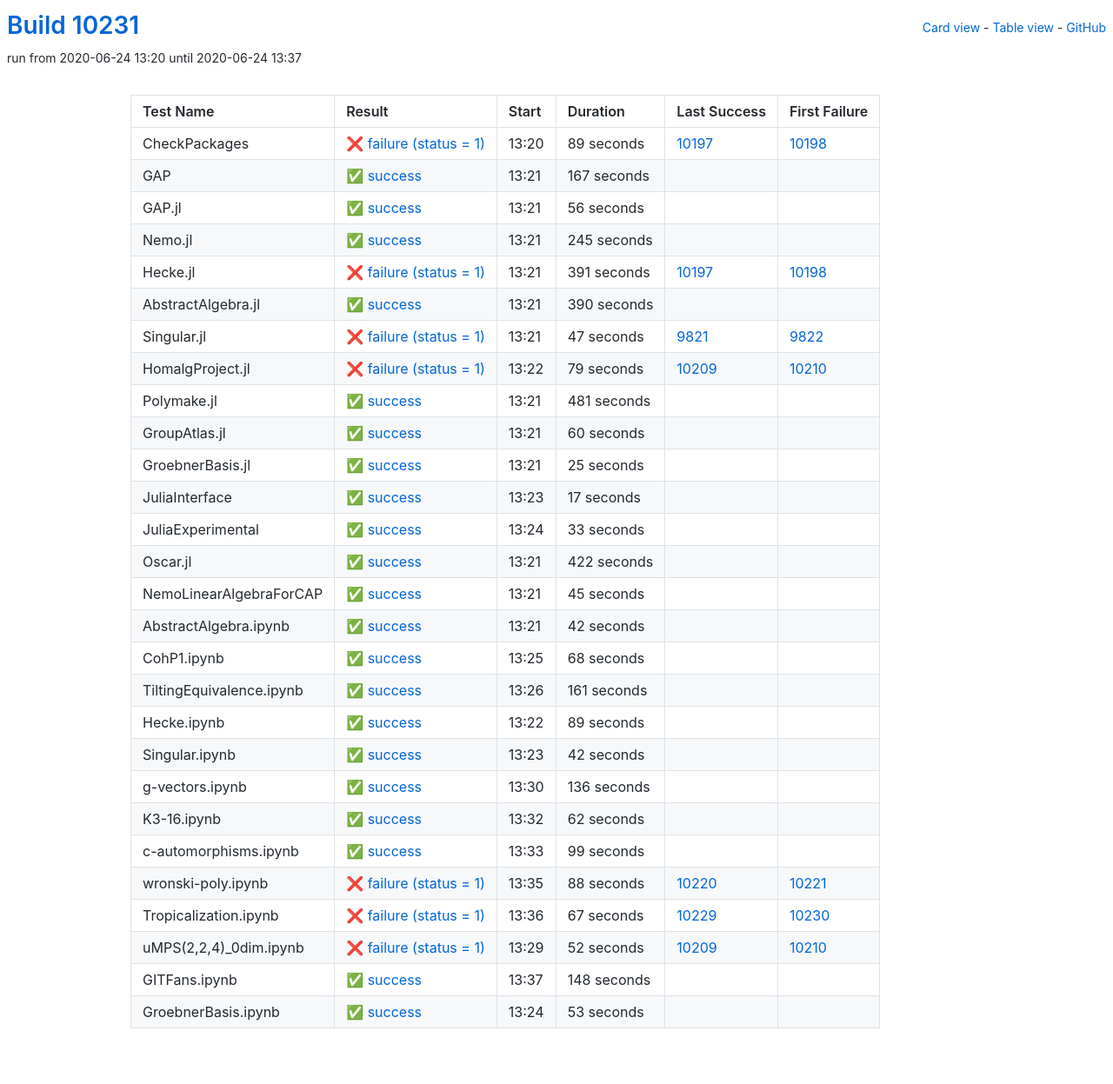
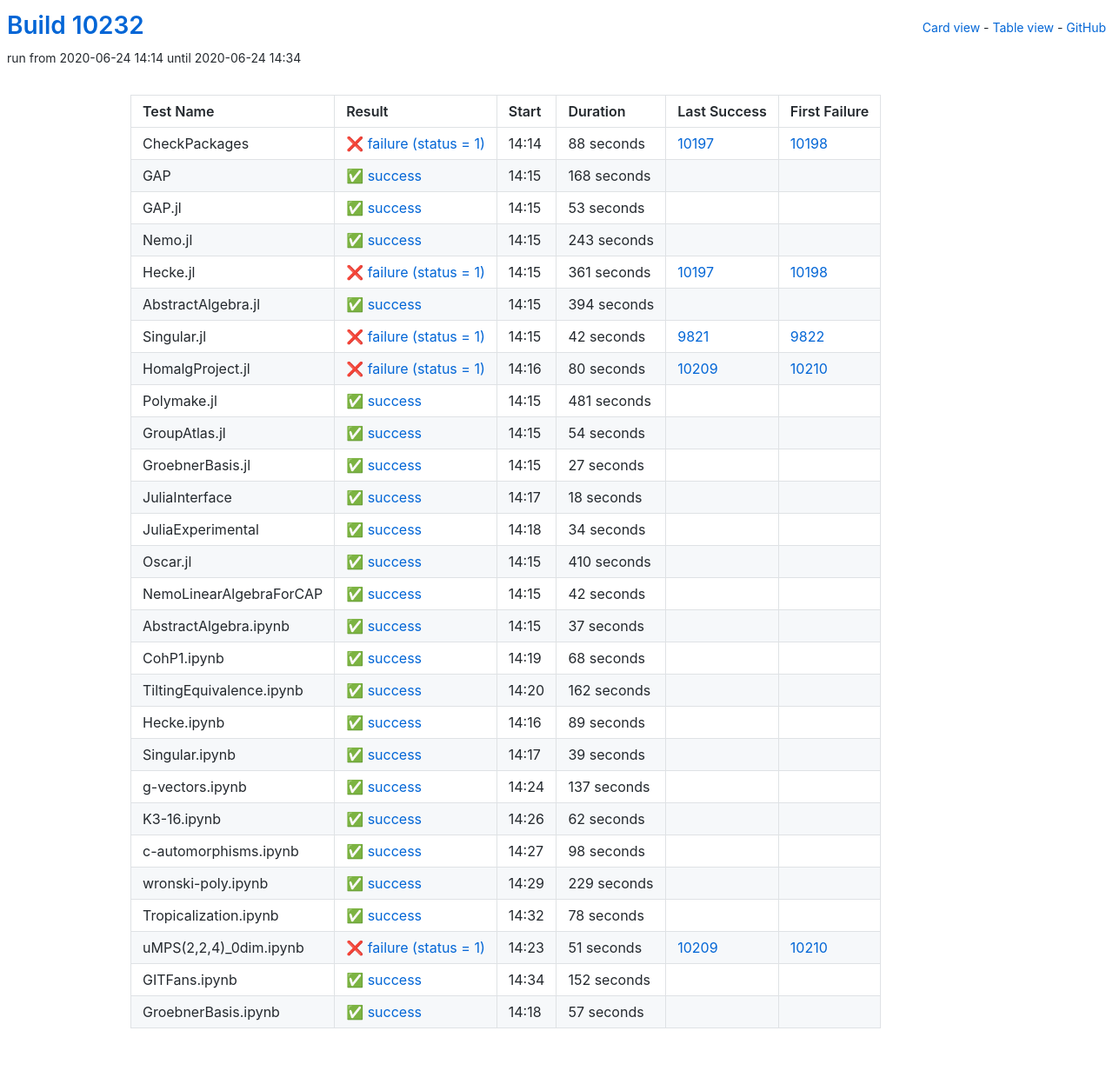
Before and after one commit to oscar-system/oscar-ci-status, a Jekyll site: the page built from table.html, in a window 1280 px wide. Shown: the whole page at 87% size. Built offline with Jekyll 4.4.1, drawn with Linux system fonts in a browser that asks for light colours.

Commit message:
Build #10232

```diff
--- a/_data/ci.yml
+++ b/_data/ci.yml
@@ -1,6 +1,6 @@
 ---
-build: 10231
-build_url: https://oscarci.mathematik.uni-kl.de/job/oscar/10231/
+build: 10232
+build_url: https://oscarci.mathematik.uni-kl.de/job/oscar/10232/
 job: oscar
 organization: oscar-system
 repo: oscar-ci-status
@@ -8,104 +8,104 @@ repourl: https://github.com/oscar-system/oscar-ci-status
 tests:
 - name: CheckPackages
   id: checkpackages
-  log: https://oscarci.mathematik.uni-kl.de/job/oscar/10231/artifact/logs/build-10231/CheckPackages.log
-  start: 2020-06-24 13:20
+  log: https://oscarci.mathematik.uni-kl.de/job/oscar/10232/artifact/logs/build-10232/CheckPackages.log
+  start: 2020-06-24 14:14
   success: false
   exitcode: 1
   status: failure
-  duration: 89
+  duration: 88
   last_success: 10197
   last_success_url: https://oscarci.mathematik.uni-kl.de/job/oscar/10197/
   first_failure: 10198
   first_failure_url: https://oscarci.mathematik.uni-kl.de/job/oscar/10198/
 - name: GAP
   id: gap
-  log: https://oscarci.mathematik.uni-kl.de/job/oscar/10231/artifact/logs/build-10231/GAP.log
-  start: 2020-06-24 13:21
+  log: https://oscarci.mathematik.uni-kl.de/job/oscar/10232/artifact/logs/build-10232/GAP.log
+  start: 2020-06-24 14:15
   success: true
   exitcode: 0
   status: success
-  duration: 167
+  duration: 168
   last_success: false
   last_success_url:
   first_failure: false
   first_failure_url:
 - name: GAP.jl
   id: gap-jl
-  log: https://oscarci.mathematik.uni-kl.de/job/oscar/10231/artifact/logs/build-10231/GAP.jl.log
-  start: 2020-06-24 13:21
+  log: https://oscarci.mathematik.uni-kl.de/job/oscar/10232/artifact/logs/build-10232/GAP.jl.log
+  start: 2020-06-24 14:15
   success: true
   exitcode: 0
   status: success
-  duration: 56
+  duration: 53
   last_success: false
   last_success_url:
   first_failure: false
   first_failure_url:
 - name: Nemo.jl
   id: nemo-jl
-  log: https://oscarci.mathematik.uni-kl.de/job/oscar/10231/artifact/logs/build-10231/Nemo.jl.log
-  start: 2020-06-24 13:21
+  log: https://oscarci.mathematik.uni-kl.de/job/oscar/10232/artifact/logs/build-10232/Nemo.jl.log
+  start: 2020-06-24 14:15
   success: true
   exitcode: 0
   status: success
-  duration: 245
+  duration: 243
   last_success: false
   last_success_url:
   first_failure: false
   first_failure_url:
 - name: Hecke.jl
   id: hecke-jl
-  log: https://oscarci.mathematik.uni-kl.de/job/oscar/10231/artifact/logs/build-10231/Hecke.jl.log
-  start: 2020-06-24 13:21
+  log: https://oscarci.mathematik.uni-kl.de/job/oscar/10232/artifact/logs/build-10232/Hecke.jl.log
+  start: 2020-06-24 14:15
   success: false
   exitcode: 1
   status: failure
-  duration: 391
+  duration: 361
   last_success: 10197
   last_success_url: https://oscarci.mathematik.uni-kl.de/job/oscar/10197/
   first_failure: 10198
   first_failure_url: https://oscarci.mathematik.uni-kl.de/job/oscar/10198/
 - name: AbstractAlgebra.jl
   id: abstractalgebra-jl
-  log: https://oscarci.mathematik.uni-kl.de/job/oscar/10231/artifact/logs/build-10231/AbstractAlgebra.jl.log
-  start: 2020-06-24 13:21
+  log: https://oscarci.mathematik.uni-kl.de/job/oscar/10232/artifact/logs/build-10232/AbstractAlgebra.jl.log
+  start: 2020-06-24 14:15
   success: true
   exitcode: 0
   status: success
-  duration: 390
+  duration: 394
   last_success: false
   last_success_url:
   first_failure: false
   first_failure_url:
 - name: Singular.jl
   id: singular-jl
-  log: https://oscarci.mathematik.uni-kl.de/job/oscar/10231/artifact/logs/build-10231/Singular.jl.log
-  start: 2020-06-24 13:21
+  log: https://oscarci.mathematik.uni-kl.de/job/oscar/10232/artifact/logs/build-10232/Singular.jl.log
+  start: 2020-06-24 14:15
   success: false
   exitcode: 1
   status: failure
-  duration: 47
+  duration: 42
   last_success: 9821
   last_success_url: https://oscarci.mathematik.uni-kl.de/job/oscar/9821/
   first_failure: 9822
   first_failure_url: https://oscarci.mathematik.uni-kl.de/job/oscar/9822/
 - name: HomalgProject.jl
   id: homalgproject-jl
-  log: https://oscarci.mathematik.uni-kl.de/job/oscar/10231/artifact/logs/build-10231/HomalgProject.jl.log
-  start: 2020-06-24 13:22
+  log: https://oscarci.mathematik.uni-kl.de/job/oscar/10232/artifact/logs/build-10232/HomalgProject.jl.log
+  start: 2020-06-24 14:16
   success: false
   exitcode: 1
   status: failure
-  duration: 79
+  duration: 80
   last_success: 10209
   last_success_url: https://oscarci.mathematik.uni-kl.de/job/oscar/10209/
   first_failure: 10210
   first_failure_url: https://oscarci.mathematik.uni-kl.de/job/oscar/10210/
 - name: Polymake.jl
   id: polymake-jl
-  log: https://oscarci.mathematik.uni-kl.de/job/oscar/10231/artifact/logs/build-10231/Polymake.jl.log
-  start: 2020-06-24 13:21
+  log: https://oscarci.mathematik.uni-kl.de/job/oscar/10232/artifact/logs/build-10232/Polymake.jl.log
+  start: 2020-06-24 14:15
   success: true
   exitcode: 0
   status: success
@@ -116,80 +116,68 @@ tests:
   first_failure_url:
 - name: GroupAtlas.jl
   id: groupatlas-jl
-  log: https://oscarci.mathematik.uni-kl.de/job/oscar/10231/artifact/logs/build-10231/GroupAtlas.jl.log
-  start: 2020-06-24 13:21
+  log: https://oscarci.mathematik.uni-kl.de/job/oscar/10232/artifact/logs/build-10232/GroupAtlas.jl.log
+  start: 2020-06-24 14:15
   success: true
   exitcode: 0
   status: success
-  duration: 60
+  duration: 54
   last_success: false
   last_success_url:
   first_failure: false
   first_failure_url:
 - name: GroebnerBasis.jl
   id: groebnerbasis-jl
-  log: https://oscarci.mathematik.uni-kl.de/job/oscar/10231/artifact/logs/build-10231/GroebnerBasis.jl.log
-  start: 2020-06-24 13:21
+  log: https://oscarci.mathematik.uni-kl.de/job/oscar/10232/artifact/logs/build-10232/GroebnerBasis.jl.log
+  start: 2020-06-24 14:15
   success: true
   exitcode: 0
   status: success
-  duration: 25
+  duration: 27
   last_success: false
   last_success_url:
   first_failure: false
   first_failure_url:
 - name: JuliaInterface
   id: juliainterface
-  log: https://oscarci.mathematik.uni-kl.de/job/oscar/10231/artifact/logs/build-10231/JuliaInterface.log
-  start: 2020-06-24 13:23
+  log: https://oscarci.mathematik.uni-kl.de/job/oscar/10232/artifact/logs/build-10232/JuliaInterface.log
+  start: 2020-06-24 14:17
   success: true
   exitcode: 0
   status: success
-  duration: 17
+  duration: 18
   last_success: false
   last_success_url:
   first_failure: false
   first_failure_url:
 - name: JuliaExperimental
   id: juliaexperimental
-  log: https://oscarci.mathematik.uni-kl.de/job/oscar/10231/artifact/logs/build-10231/JuliaExperimental.log
-  start: 2020-06-24 13:24
+  log: https://oscarci.mathematik.uni-kl.de/job/oscar/10232/artifact/logs/build-10232/JuliaExperimental.log
+  start: 2020-06-24 14:18
   success: true
   exitcode: 0
   status: success
-  duration: 33
+  duration: 34
   last_success: false
   last_success_url:
   first_failure: false
   first_failure_url:
 - name: Oscar.jl
   id: oscar-jl
-  log: https://oscarci.mathematik.uni-kl.de/job/oscar/10231/artifact/logs/build-10231/Oscar.jl.log
-  start: 2020-06-24 13:21
+  log: https://oscarci.mathematik.uni-kl.de/job/oscar/10232/artifact/logs/build-10232/Oscar.jl.log
+  start: 2020-06-24 14:15
   success: true
   exitcode: 0
   status: success
-  duration: 422
+  duration: 410
   last_success: false
   last_success_url:
   first_failure: false
   first_failure_url:
 - name: NemoLinearAlgebraForCAP
   id: nemolinearalgebraforcap
-  log: https://oscarci.mathematik.uni-kl.de/job/oscar/10231/artifact/logs/build-10231/NemoLinearAlgebraForCAP.log
-  start: 2020-06-24 13:21
-  success: true
-  exitcode: 0
-  status: success
-  duration: 45
-  last_success: false
-  last_success_url:
-  first_failure: false
-  first_failure_url:
-- name: AbstractAlgebra.ipynb
-  id: abstractalgebra-ipynb
-  log: https://oscarci.mathematik.uni-kl.de/job/oscar/10231/artifact/logs/build-10231/AbstractAlgebra.ipynb.log
-  start: 2020-06-24 13:21
+  log: https://oscarci.mathematik.uni-kl.de/job/oscar/10232/artifact/logs/build-10232/NemoLinearAlgebraForCAP.log
+  start: 2020-06-24 14:15
   success: true
   exitcode: 0
   status: success
@@ -198,10 +186,22 @@ tests:
   last_success_url:
   first_failure: false
   first_failure_url:
+- name: AbstractAlgebra.ipynb
+  id: abstractalgebra-ipynb
+  log: https://oscarci.mathematik.uni-kl.de/job/oscar/10232/artifact/logs/build-10232/AbstractAlgebra.ipynb.log
+  start: 2020-06-24 14:15
+  success: true
+  exitcode: 0
+  status: success
+  duration: 37
+  last_success: false
+  last_success_url:
+  first_failure: false
+  first_failure_url:
 - name: CohP1.ipynb
   id: cohp1-ipynb
-  log: https://oscarci.mathematik.uni-kl.de/job/oscar/10231/artifact/logs/build-10231/CohP1.ipynb.log
-  start: 2020-06-24 13:25
+  log: https://oscarci.mathematik.uni-kl.de/job/oscar/10232/artifact/logs/build-10232/CohP1.ipynb.log
+  start: 2020-06-24 14:19
   success: true
   exitcode: 0
   status: success
@@ -212,20 +212,20 @@ tests:
   first_failure_url:
 - name: TiltingEquivalence.ipynb
   id: tiltingequivalence-ipynb
-  log: https://oscarci.mathematik.uni-kl.de/job/oscar/10231/artifact/logs/build-10231/TiltingEquivalence.ipynb.log
-  start: 2020-06-24 13:26
+  log: https://oscarci.mathematik.uni-kl.de/job/oscar/10232/artifact/logs/build-10232/TiltingEquivalence.ipynb.log
+  start: 2020-06-24 14:20
   success: true
   exitcode: 0
   status: success
-  duration: 161
+  duration: 162
   last_success: false
   last_success_url:
   first_failure: false
   first_failure_url:
 - name: Hecke.ipynb
   id: hecke-ipynb
-  log: https://oscarci.mathematik.uni-kl.de/job/oscar/10231/artifact/logs/build-10231/Hecke.ipynb.log
-  start: 2020-06-24 13:22
+  log: https://oscarci.mathematik.uni-kl.de/job/oscar/10232/artifact/logs/build-10232/Hecke.ipynb.log
+  start: 2020-06-24 14:16
   success: true
   exitcode: 0
   status: success
@@ -236,32 +236,32 @@ tests:
   first_failure_url:
 - name: Singular.ipynb
   id: singular-ipynb
-  log: https://oscarci.mathematik.uni-kl.de/job/oscar/10231/artifact/logs/build-10231/Singular.ipynb.log
-  start: 2020-06-24 13:23
+  log: https://oscarci.mathematik.uni-kl.de/job/oscar/10232/artifact/logs/build-10232/Singular.ipynb.log
+  start: 2020-06-24 14:17
   success: true
   exitcode: 0
   status: success
-  duration: 42
+  duration: 39
   last_success: false
   last_success_url:
   first_failure: false
   first_failure_url:
 - name: g-vectors.ipynb
   id: g-vectors-ipynb
-  log: https://oscarci.mathematik.uni-kl.de/job/oscar/10231/artifact/logs/build-10231/g-vectors.ipynb.log
-  start: 2020-06-24 13:30
+  log: https://oscarci.mathematik.uni-kl.de/job/oscar/10232/artifact/logs/build-10232/g-vectors.ipynb.log
+  start: 2020-06-24 14:24
   success: true
   exitcode: 0
   status: success
-  duration: 136
+  duration: 137
   last_success: false
   last_success_url:
   first_failure: false
   first_failure_url:
 - name: K3-16.ipynb
   id: k3-16-ipynb
-  log: https://oscarci.mathematik.uni-kl.de/job/oscar/10231/artifact/logs/build-10231/K3-16.ipynb.log
-  start: 2020-06-24 13:32
+  log: https://oscarci.mathematik.uni-kl.de/job/oscar/10232/artifact/logs/build-10232/K3-16.ipynb.log
+  start: 2020-06-24 14:26
   success: true
   exitcode: 0
   status: success
@@ -272,72 +272,72 @@ tests:
   first_failure_url:
 - name: c-automorphisms.ipynb
   id: c-automorphisms-ipynb
-  log: https://oscarci.mathematik.uni-kl.de/job/oscar/10231/artifact/logs/build-10231/c-automorphisms.ipynb.log
-  start: 2020-06-24 13:33
+  log: https://oscarci.mathematik.uni-kl.de/job/oscar/10232/artifact/logs/build-10232/c-automorphisms.ipynb.log
+  start: 2020-06-24 14:27
   success: true
   exitcode: 0
   status: success
-  duration: 99
+  duration: 98
   last_success: false
   last_success_url:
   first_failure: false
   first_failure_url:
 - name: wronski-poly.ipynb
   id: wronski-poly-ipynb
-  log: https://oscarci.mathematik.uni-kl.de/job/oscar/10231/artifact/logs/build-10231/wronski-poly.ipynb.log
-  start: 2020-06-24 13:35
+  log: https://oscarci.mathematik.uni-kl.de/job/oscar/10232/artifact/logs/build-10232/wronski-poly.ipynb.log
+  start: 2020-06-24 14:29
+  success: true
+  exitcode: 0
+  status: success
+  duration: 229
+  last_success: false
+  last_success_url:
+  first_failure: false
+  first_failure_url:
+- name: Tropicalization.ipynb
+  id: tropicalization-ipynb
+  log: https://oscarci.mathematik.uni-kl.de/job/oscar/10232/artifact/logs/build-10232/Tropicalization.ipynb.log
+  start: 2020-06-24 14:32
+  success: true
+  exitcode: 0
+  status: success
+  duration: 78
+  last_success: false
+  last_success_url:
+  first_failure: false
+  first_failure_url:
+- name: uMPS(2,2,4)_0dim.ipynb
+  id: umps-2-2-4-0dim-ipynb
+  log: https://oscarci.mathematik.uni-kl.de/job/oscar/10232/artifact/logs/build-10232/uMPS-2-2-4-_0dim.ipynb.log
+  start: 2020-06-24 14:23
   success: false
   exitcode: 1
   status: failure
-  duration: 88
-  last_success: 10220
-  last_success_url: https://oscarci.mathematik.uni-kl.de/job/oscar/10220/
-  first_failure: 10221
-  first_failure_url: https://oscarci.mathematik.uni-kl.de/job/oscar/10221/
-- name: Tropicalization.ipynb
-  id: tropicalization-ipynb
-  log: https://oscarci.mathematik.uni-kl.de/job/oscar/10231/artifact/logs/build-10231/Tropicalization.ipynb.log
-  start: 2020-06-24 13:36
-  success: false
-  exitcode: 1
-  status: failure
-  duration: 67
-  last_success: 10229
-  last_success_url: https://oscarci.mathematik.uni-kl.de/job/oscar/10229/
-  first_failure: 10230
-  first_failure_url: https://oscarci.mathematik.uni-kl.de/job/oscar/10230/
-- name: uMPS(2,2,4)_0dim.ipynb
-  id: umps-2-2-4-0dim-ipynb
-  log: https://oscarci.mathematik.uni-kl.de/job/oscar/10231/artifact/logs/build-10231/uMPS-2-2-4-_0dim.ipynb.log
-  start: 2020-06-24 13:29
-  success: false
-  exitcode: 1
-  status: failure
-  duration: 52
+  duration: 51
   last_success: 10209
   last_success_url: https://oscarci.mathematik.uni-kl.de/job/oscar/10209/
   first_failure: 10210
   first_failure_url: https://oscarci.mathematik.uni-kl.de/job/oscar/10210/
 - name: GITFans.ipynb
   id: gitfans-ipynb
-  log: https://oscarci.mathematik.uni-kl.de/job/oscar/10231/artifact/logs/build-10231/GITFans.ipynb.log
-  start: 2020-06-24 13:37
+  log: https://oscarci.mathematik.uni-kl.de/job/oscar/10232/artifact/logs/build-10232/GITFans.ipynb.log
+  start: 2020-06-24 14:34
   success: true
   exitcode: 0
   status: success
-  duration: 148
+  duration: 152
   last_success: false
   last_success_url:
   first_failure: false
   first_failure_url:
 - name: GroebnerBasis.ipynb
   id: groebnerbasis-ipynb
-  log: https://oscarci.mathematik.uni-kl.de/job/oscar/10231/artifact/logs/build-10231/GroebnerBasis.ipynb.log
-  start: 2020-06-24 13:24
+  log: https://oscarci.mathematik.uni-kl.de/job/oscar/10232/artifact/logs/build-10232/GroebnerBasis.ipynb.log
+  start: 2020-06-24 14:18
   success: true
   exitcode: 0
   status: success
-  duration: 53
+  duration: 57
   last_success: false
   last_success_url:
   first_failure: false
```
Also changed, not shown: README.md.
